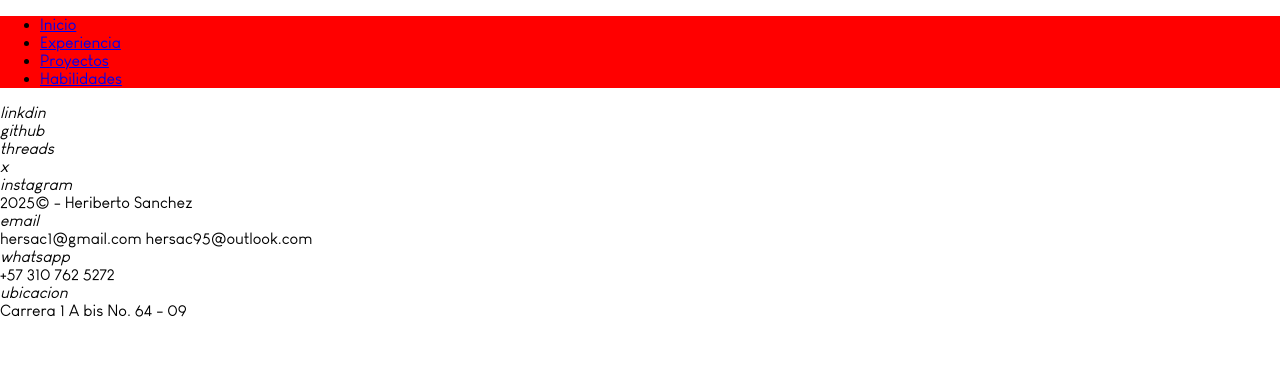
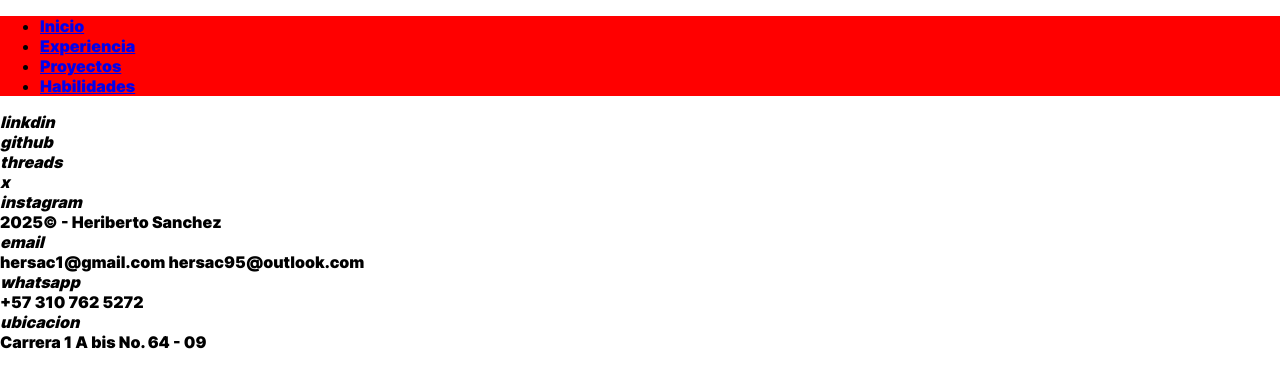
Before and after one commit to hersac/portfolio-heri-dev, a plain HTML site: page index.html in a window 1280 px wide. Drawn offline with Linux system fonts and the light colour scheme; files whose address does not match are found by name; a web font is replaced by a local one.

Commit message:
Agrega fuente inter

```diff
--- a/css/global/fonts.css
+++ b/css/global/fonts.css
@@ -1,11 +1,14 @@
 @font-face {
-    font-family: "LouisGeorgeCafe";
-    src: url("../../assets/fonts/louis_george_cafe/Louis\ George\ Cafe.ttf"),
-    url("../../assets/fonts/louis_george_cafe/Louis\ George\ Cafe\ Bold.ttf"),
-    url("../../assets/fonts/louis_george_cafe/Louis\ George\ Cafe\ Bold\ Italic.ttf"),
-    url("../../assets/fonts/louis_george_cafe/Louis\ George\ Cafe\ Italic.ttf"),
-    url("../../assets/fonts/louis_george_cafe/Louis\ George\ Cafe\ Light.ttf"),
-    url("../../assets/fonts/louis_george_cafe/Louis\ George\ Cafe\ Light\ Italic.ttf.ttf");
-      font-weight: normal;
+  font-family: "Inter";
+  src: url("../../assets/fonts/louis_george_cafe/Inter-Regular.ttf"),
+    url("../../assets/fonts/inter/Inter-Black.ttf"),
+    url("../../assets//fonts/inter/Inter-Bold.ttf"),
+    url("../../assets/fonts/inter/Inter-ExtraBold.ttf"),
+    url("../../assets/fonts/inter/Inter-ExtraLight.ttf"),
+    url("../../assets//fonts/inter/Inter-Light.ttf"),
+    url("../../assets//fonts/inter/Inter-Medium.ttf"),
+    url("../../assets/fonts/inter/Inter-SemiBold.ttf"),
+    url("../../assets/fonts/inter/Inter-Thin.ttf");
+  font-weight: normal;
   font-style: normal;
 }
--- a/css/style.css
+++ b/css/style.css
@@ -4,5 +4,5 @@
     margin: 0;
     padding: 0;
     box-sizing: border-box;
-    font-family: 'LouisGeorgeCafe', sans-serif;
+    font-family: 'Inter', sans-serif;
 }
```
Also changed, not shown: assets/fonts/inter/Inter-Black.ttf (added), assets/fonts/inter/Inter-Bold.ttf (added), assets/fonts/inter/Inter-ExtraBold.ttf (added), assets/fonts/inter/Inter-ExtraLight.ttf (added), assets/fonts/inter/Inter-Light.ttf (added), assets/fonts/inter/Inter-Medium.ttf (added), assets/fonts/inter/Inter-Regular.ttf (added), assets/fonts/inter/Inter-SemiBold.ttf (added), assets/fonts/inter/Inter-Thin.ttf (added), assets/fonts/louis_george_cafe/Louis George Cafe Bold Italic.ttf (deleted), assets/fonts/louis_george_cafe/Louis George Cafe Bold.ttf (deleted), assets/fonts/louis_george_cafe/Louis George Cafe Italic.ttf (deleted), assets/fonts/louis_george_cafe/Louis George Cafe Light Italic.ttf (deleted), assets/fonts/louis_george_cafe/Louis George Cafe Light.ttf (deleted), 1 more files.
